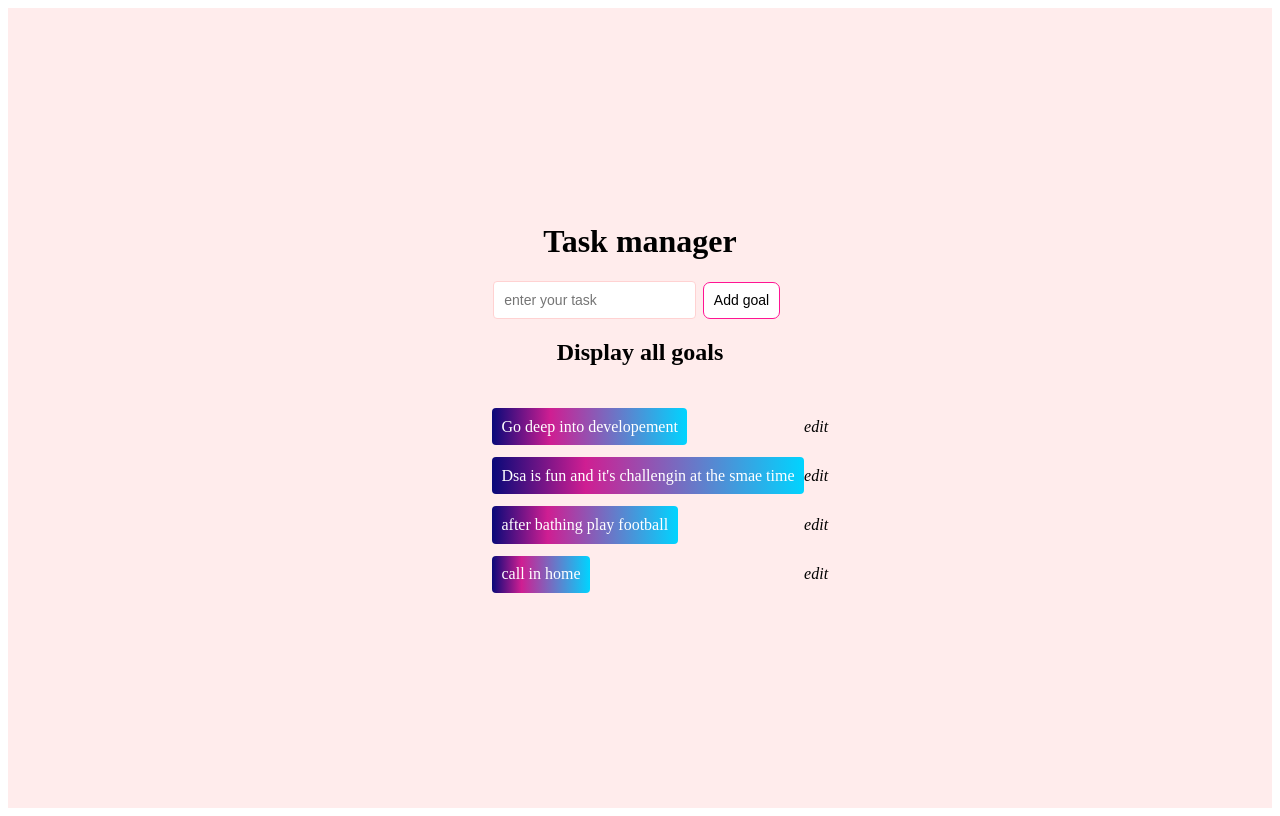
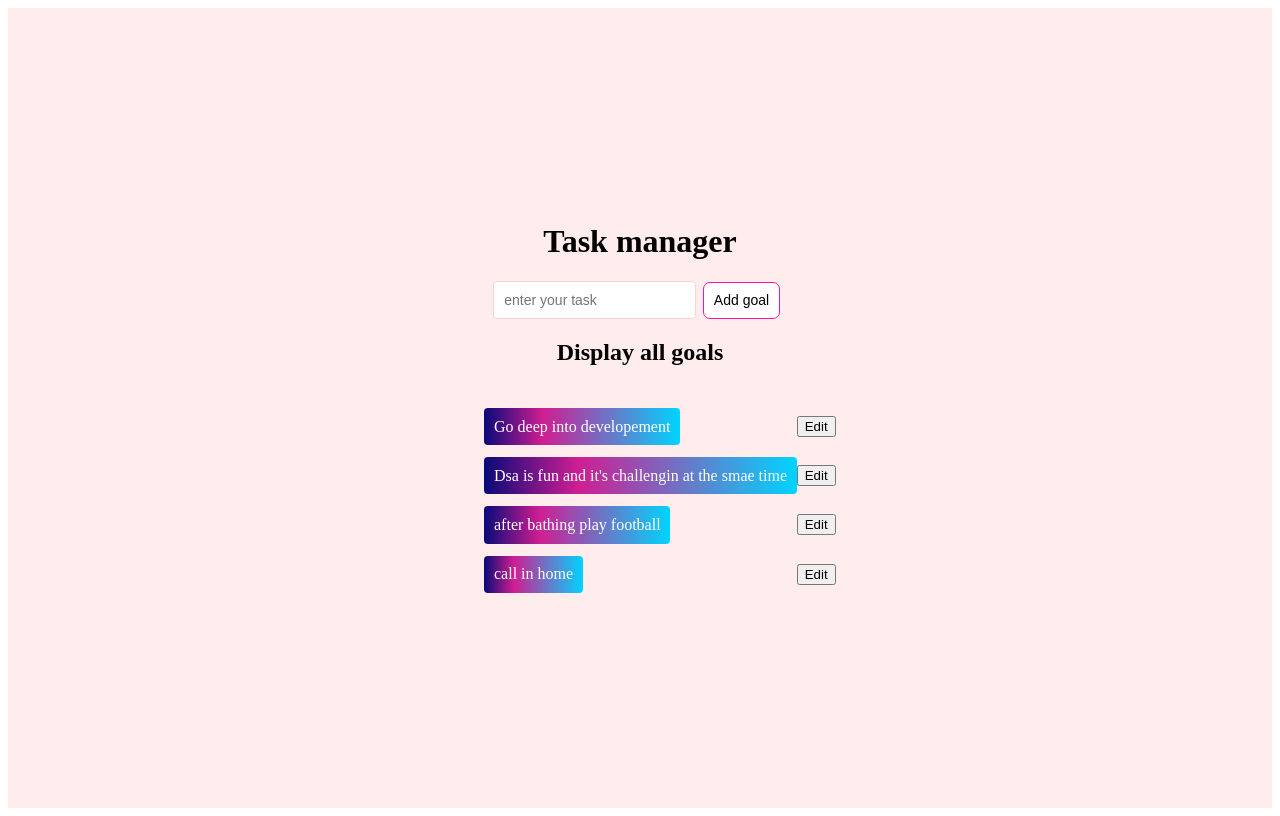
Before and after one commit to ys-333/react-back, a React (Vite) app: page / in a window 1280 px wide. Built offline with nearby package versions, Linux system fonts and the light colour scheme.

Commit message:
edit done

```diff
--- a/src/App.jsx
+++ b/src/App.jsx
@@ -9,13 +9,27 @@ function App() {
   const getData = (data) => {
     setData(data)
   }
+  const editSaveData = (task) => {
+    console.log(task)
+    let { id, value } = task
+    console.log(id, value)
+
+    const temp = data.map((d) => {
+      if (d.id === id) {
+        d.value = value
+      }
+      return d
+    })
+    console.log(temp)
+    setData(temp)
+  }
 
   return (
     <div className="container">
       <h1>Task manager</h1>
       <Form getData={getData} />
       <h2>Display all goals</h2>
-      <Task data={data} />
+      <Task goalData={data} editSaveData={editSaveData} />
     </div>
   )
 }
--- a/src/components/Form/Form.jsx
+++ b/src/components/Form/Form.jsx
@@ -12,6 +12,8 @@ const Form = (props) => {
   const submitHandler = (e) => {
     e.preventDefault()
 
+    if (input.length === 0) return
+
     const temp = {
       id: Math.floor(Math.random() * 100),
       value: input,
@@ -20,7 +22,7 @@ const Form = (props) => {
     const data = [...fakeData, temp]
 
     props.getData(data)
-    setInput("")
+    setInput('')
   }
 
   const inputChangeHandler = (event) => {
--- /dev/null
+++ b/src/components/Task/Card.jsx
@@ -0,0 +1,46 @@
+import { useState } from 'react'
+
+const Card = ({ d, deleteHandler, editSaveData }) => {
+  const [edit, setEdit] = useState(false)
+  const [inputValue, setInputValue] = useState(d.value)
+
+  const inputHandler = (e) => {
+    setInputValue(e.target.value)
+  }
+
+  const saveHandler = (id) => {
+    editSaveData({ id, value: inputValue })
+    setEdit(false)
+  }
+
+  return (
+    <div
+      key={d.id}
+      style={{
+        display: 'flex',
+        alignItems: 'center',
+        justifyContent: 'space-between',
+      }}
+    >
+      {!edit ? (
+        <li
+          onClick={() => {
+            deleteHandler(d.id)
+          }}
+        >
+          {d.value}
+        </li>
+      ) : (
+        <input type="text" value={inputValue} onChange={inputHandler} />
+      )}
+
+      {!edit ? (
+        <button onClick={() => setEdit(true)}>Edit</button>
+      ) : (
+        <button onClick={() => saveHandler(d.id)}>Save</button>
+      )}
+    </div>
+  )
+}
+
+export default Card
--- a/src/components/Task/Task.jsx
+++ b/src/components/Task/Task.jsx
@@ -1,13 +1,14 @@
 import { useEffect } from 'react'
 import { useState } from 'react'
+import Card from './Card'
 
-const Task = (props) => {
+const Task = ({ goalData, editSaveData }) => {
   const [data, setData] = useState([])
 
   useEffect(() => {
     console.log('data change')
-    setData(props.data)
-  }, [props.data])
+    setData(goalData)
+  }, [goalData])
 
   const deleteHandler = (id) => {
     const newData = data.filter((d) => d.id != id)
@@ -17,23 +18,11 @@ const Task = (props) => {
     <ul className="task">
       {data.map((d) => {
         return (
-          <div
-            key={d.id}
-            style={{
-              display: 'flex',
-              alignItems: 'center',
-              justifyContent: 'space-between',
-            }}
-          >
-            <li
-              onClick={() => {
-                deleteHandler(d.id)
-              }}
-            >
-              {d.value}
-            </li>
-            <i style={{ cursor: 'pointer' }}>edit</i>
-          </div>
+          <Card
+            d={d}
+            editSaveData={editSaveData}
+            deleteHandler={deleteHandler}
+          />
         )
       })}
     </ul>
```
